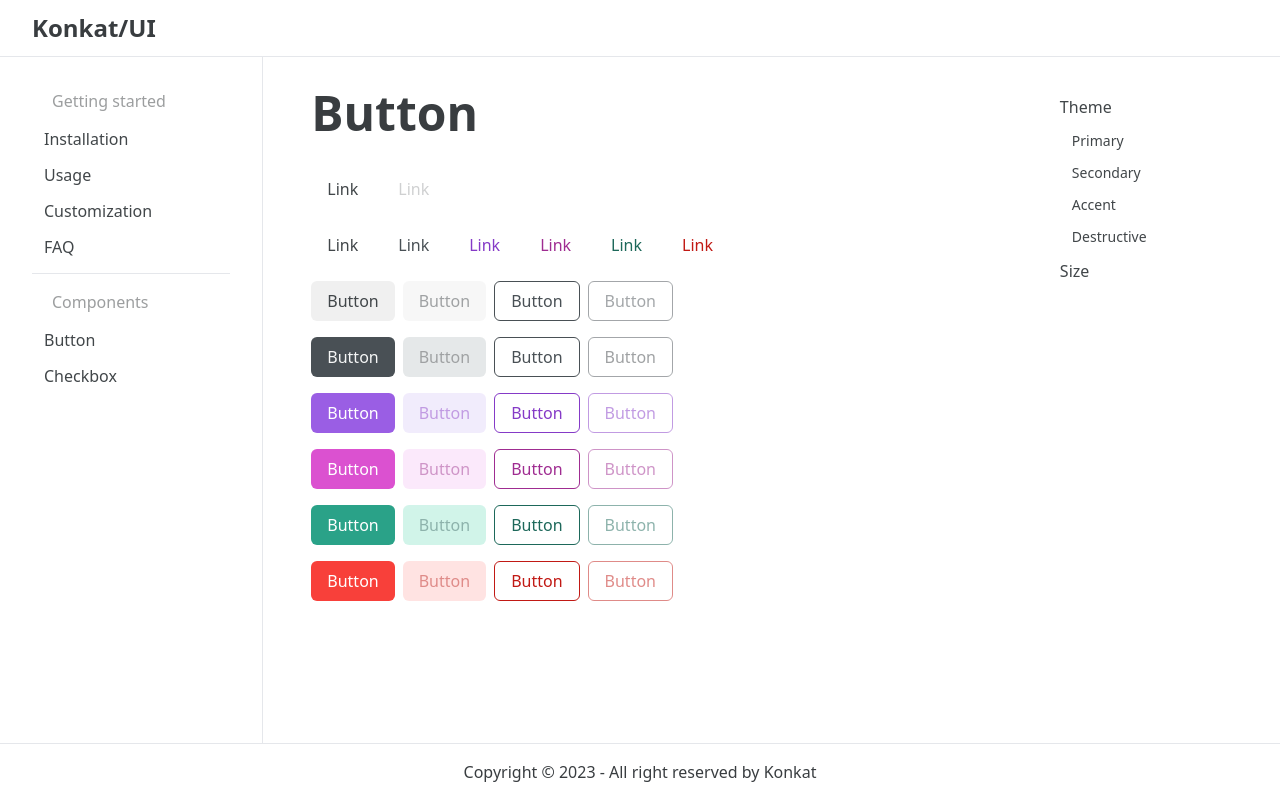
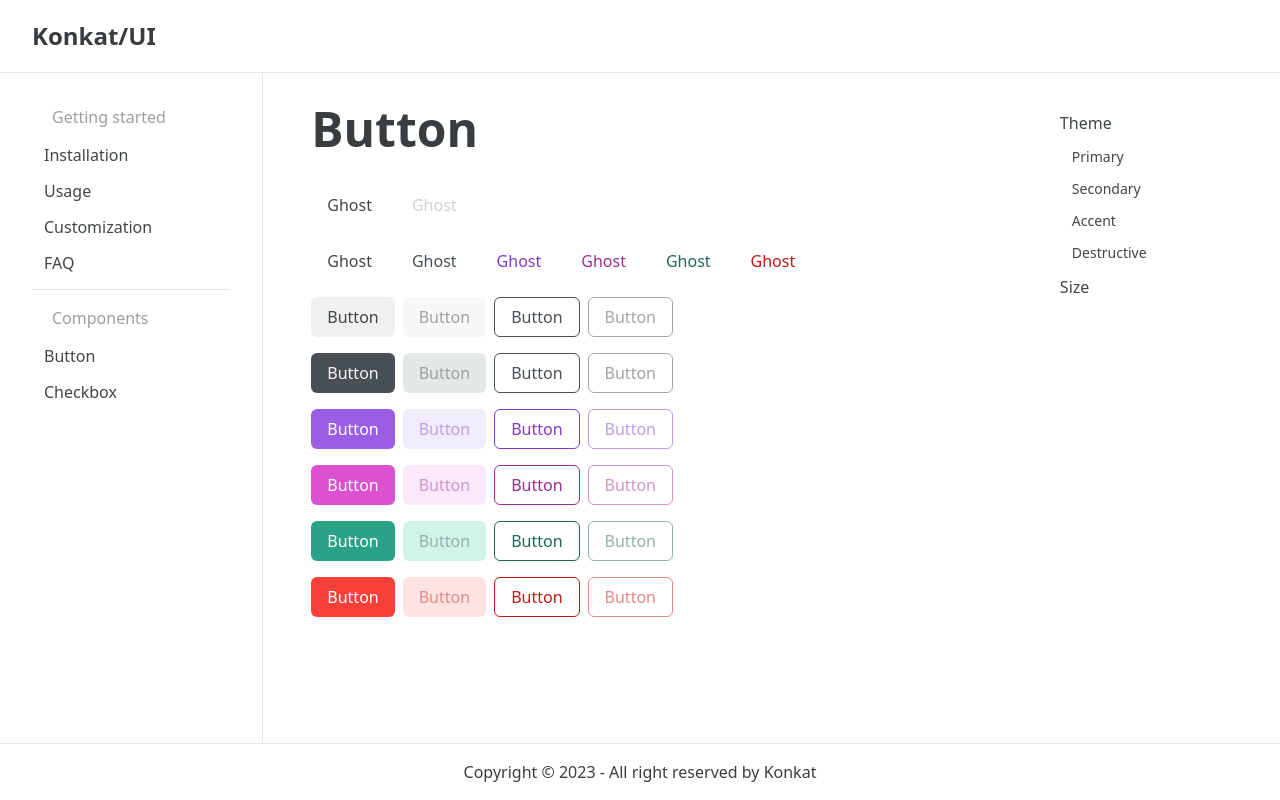
Before and after one commit to KonkatHub/konkat-ui, a SvelteKit app: page /button in a window 1280 px wide. Built offline with nearby package versions, Linux system fonts and the light colour scheme.

Commit message:
[6] refactor: rename link variant to ghost

```diff
--- a/src/components/Navbar.svelte
+++ b/src/components/Navbar.svelte
@@ -2,7 +2,7 @@
   import Button from '$lib/components/button/Button.svelte';
 </script>
 
-<header class="flex items-center justify-between px-4 py-2 sm:px-8">
+<header class="flex items-center justify-between px-4 py-4 sm:px-8">
   <div>
     <a href="/" class="text-2xl font-bold">
       <h3 class="text-mathis-base">Konkat/UI</h3>
@@ -12,7 +12,7 @@
     <Button
       href="https://github.com/KonkatHub/konkat-ui"
       target="_blank"
-      variant="link"
+      variant="ghost"
       shape="square"
     >
       <iconify-icon icon="mdi:github" width="28" height="28" />
--- a/src/components/Sidebar/Sidebar.svelte
+++ b/src/components/Sidebar/Sidebar.svelte
@@ -36,7 +36,7 @@
             href={link.href}
             size={'sm'}
             theme="base"
-            variant="link"
+            variant="ghost"
             class="w-full justify-start"
           >
             {link.text}
--- a/src/components/TableOfContent/Link.svelte
+++ b/src/components/TableOfContent/Link.svelte
@@ -24,7 +24,7 @@
       href={link.href}
       size={isNested ? 'xs' : 'sm'}
       theme="base"
-      variant="link"
+      variant="ghost"
       class="w-full justify-start"
     >
       {link.text}
--- a/src/lib/components/button/index.ts
+++ b/src/lib/components/button/index.ts
@@ -74,7 +74,7 @@ export const buttonVariants = cva(
           'active:bg-opacity-20',
           'disabled:bg-transparent',
         ],
-        link: [
+        ghost: [
           'bg-transparent border-none',
           'hover:bg-opacity-10',
           'active:bg-opacity-20',
@@ -131,32 +131,32 @@ export const buttonVariants = cva(
       },
       {
         theme: 'base',
-        variant: 'link',
+        variant: 'ghost',
         class: ['hover:bg-opacity-50', 'active:bg-opacity-70'],
       },
       {
         theme: 'neutral',
-        variant: 'link',
+        variant: 'ghost',
         class: ['text-neutral-700'],
       },
       {
         theme: 'primary',
-        variant: 'link',
+        variant: 'ghost',
         class: ['text-primary-700'],
       },
       {
         theme: 'secondary',
-        variant: 'link',
+        variant: 'ghost',
         class: ['text-secondary-700'],
       },
       {
         theme: 'accent',
-        variant: 'link',
+        variant: 'ghost',
         class: ['text-accent-700'],
       },
       {
         theme: 'destructive',
-        variant: 'link',
+        variant: 'ghost',
         class: ['text-destructive-700'],
       },
       {
--- a/src/routes/button/+page.svelte
+++ b/src/routes/button/+page.svelte
@@ -37,16 +37,16 @@
 <Article title="Button">
   <div class="flex flex-col gap-4 py-8">
     <div class="flex gap-2">
-      <Button variant="link">Link</Button>
-      <Button variant="link" disabled>Link</Button>
+      <Button variant="ghost">Ghost</Button>
+      <Button variant="ghost" disabled>Ghost</Button>
     </div>
     <div class="flex gap-2">
-      <Button theme="base" variant="link">Link</Button>
-      <Button theme="neutral" variant="link">Link</Button>
-      <Button theme="primary" variant="link">Link</Button>
-      <Button theme="secondary" variant="link">Link</Button>
-      <Button theme="accent" variant="link">Link</Button>
-      <Button theme="destructive" variant="link">Link</Button>
+      <Button theme="base" variant="ghost">Ghost</Button>
+      <Button theme="neutral" variant="ghost">Ghost</Button>
+      <Button theme="primary" variant="ghost">Ghost</Button>
+      <Button theme="secondary" variant="ghost">Ghost</Button>
+      <Button theme="accent" variant="ghost">Ghost</Button>
+      <Button theme="destructive" variant="ghost">Ghost</Button>
     </div>
     <div class="flex gap-2">
       <Button>Button</Button>
```
